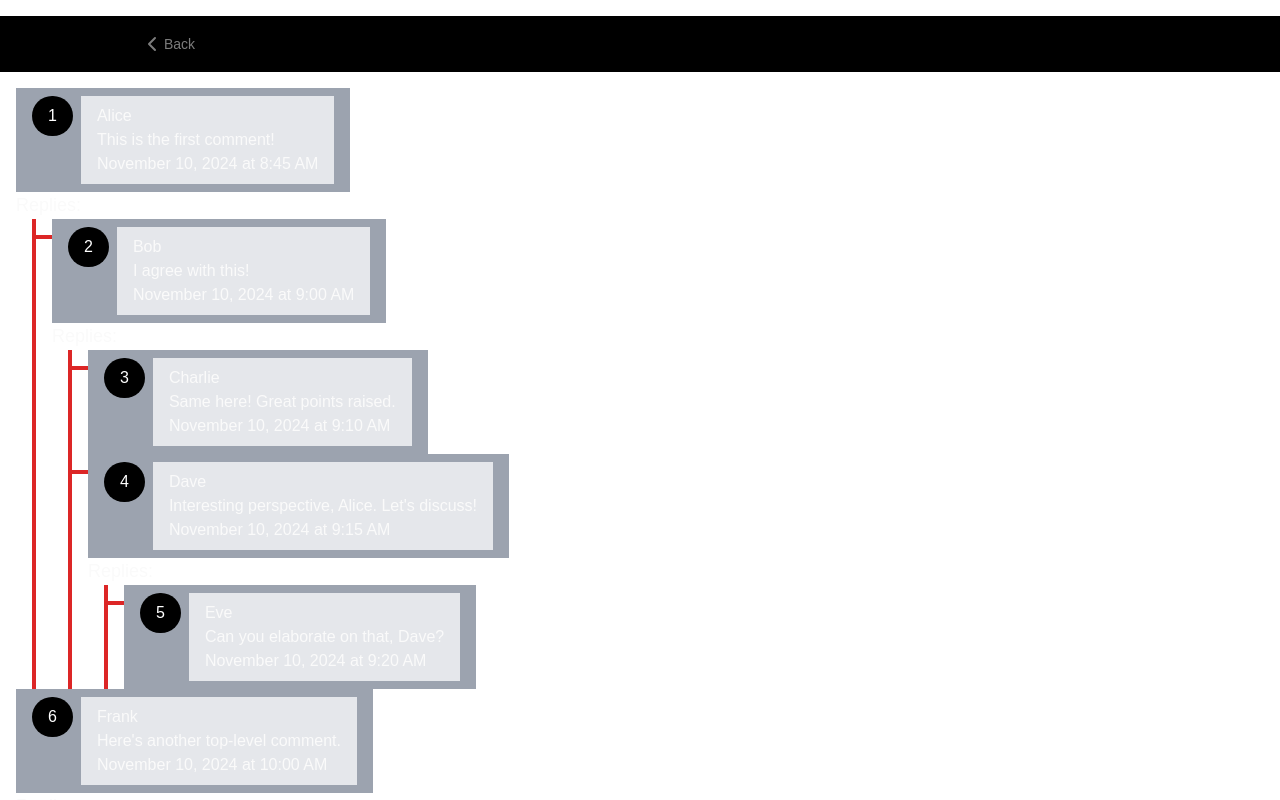
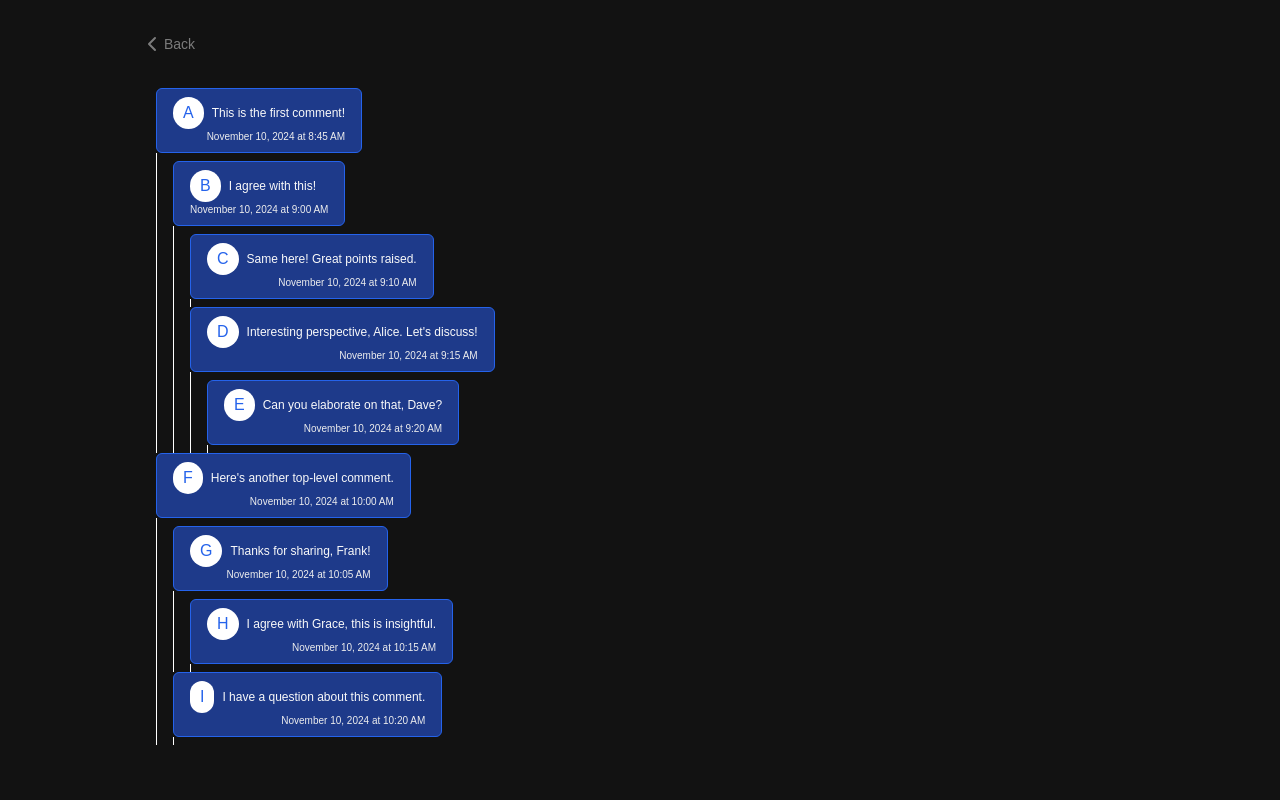
Before and after one commit to AzadTom/AzadReact-Practice, a React (Vite) app: page /nested-comment in a window 1280 px wide. Shown: the top 800 px of the page. Built offline with nearby package versions, Linux system fonts and the light colour scheme.

Commit message:
added changes to comment-nested one

```diff
--- a/src/App.tsx
+++ b/src/App.tsx
@@ -1,5 +1,5 @@
 import "./App.css";
-import { Routes, Route, useLocation } from "react-router-dom";
+import { Routes, Route } from "react-router-dom";
 import Homepage from "./pages/HomePage/Homepage";
 import BlogPage from "./pages/BlogPage/BlogPage";
 import DialogPage from "./pages/DialogPage/DialogPage";
@@ -9,19 +9,9 @@ import NestedComment from "./pages/NestedComment/NestedComment";
 import SignUpModelPage from "./pages/SignupModel/SignUpModelPage";
 import ButtonPage from "./pages/ButtonPage/ButtonPage";
 import BestBlogPage from "./pages/BlogPage/BestBlogPage";
-import { useEffect } from "react";
 import ErrorBoundryWrapper from "./features/ErrorBoundry/ErrorBoundryWrapper";
 
 function App() {
-  const location = useLocation();
-
-  useEffect(() => {
-    if (location.pathname === "/nested-comment") {
-      document.body.style.backgroundColor = "white";
-    } else {
-      document.body.style.backgroundColor = "black";
-    }
-  }, [location]);
 
   return (
       <ErrorBoundryWrapper>
--- a/src/components/Comment/CommenItem.tsx
+++ b/src/components/Comment/CommenItem.tsx
@@ -1,43 +1,38 @@
+import { Fragment } from "react/jsx-runtime";
+import { TComment } from "../../constants/constant";
+import { formatTimestamp } from "../../constants/constant";
 
-import { Comment } from '../../constants/constant'
-import { formatTimestamp } from '../../utils/utils';
-
-const CommenItem = (props:Comment) => {
-
-    const  {author,content,id,replies,timestamp} = props;
+const CommenItem = (props: TComment) => {
+  const { author, content, replies, timestamp } = props;
 
   return (
-    <div className=''>
-       <div className='bg-gray-400 px-4 py-2 max-w-[max-content] flex gap-2 justify-start items-start'>
-        <h2 className='px-4 py-2 rounded-full bg-black text-white'>{id}</h2>
-         <div className='bg-gray-200 px-4 py-2'>
-         <p className='font-medium'>{author}</p>
-         <p>{content}</p>
-         <p className='font-light'>{formatTimestamp(timestamp)}</p>
-         </div>
+    <Fragment>
+      <section className="px-4 py-2 rounded-md bg-blue-900 border border-blue-600 w-[max-content]">
+        <div className="flex gap-2 items-center">
+          <h2 className="px-2.5 py-1 rounded-full bg-white text-blue-600 flex justify-center items-center font-medium">
+            {author.charAt(0)}
+          </h2>
+          <p className="text-xs">{content}</p>
         </div>
-
-        <div>
-        {replies.length>0 && <h2 className='font-medium text-[18px]'>Replies:</h2> }
-        <div className='flex mx-4 justify-start'>
-           <div className='w-1 h-auto bg-red-600 hover:bg-pink-600'></div>
-           <div>
-
-           {replies.map((item)=>{
-
-             return <div className='flex justify-start items-start'>
-             <div className='mt-4 h-1 w-4 bg-red-600 hover:bg-pink-600'></div>
-             <CommenItem{...item}/>
-                </div>
-           })}
-
-           </div>
+        <p className="text-[10px] text-end text-[#EEEEEE]">
+          {formatTimestamp(timestamp)}
+        </p>
+      </section>
+      <section className="flex">
+        <div className="flex">
+          <div className="w-[1px] h-auto bg-white"></div>
+          <div className="w-4 h-auto">
+             <div className=""></div>
+          </div>
         </div>
+        <div className="flex flex-col mt-2">
+          {replies.map((item) => (
+            <CommenItem {...item} />
+          ))}
         </div>
-
-
-    </div>
-  )
-}
+      </section>
+    </Fragment>
+  );
+};
 
 export default CommenItem;
--- a/src/components/Comment/CommentContainer.tsx
+++ b/src/components/Comment/CommentContainer.tsx
@@ -1,11 +1,18 @@
-import commentsData from "../../constants/constant"
+import commentsData, { TComment } from "../../constants/constant"
+import List from "../../features/List/List"
 import CommenItem from "./CommenItem"
 
 const CommentContainer = () => {
 
   return (
-    <section className="m-4">
-      {commentsData.map((item)=>(<CommenItem {...item}/>))}
+    <section className="max-w-[1000px] mx-auto p-4">
+      <div className="flex flex-col">
+      <List
+       data={commentsData}
+       renderItem={(item:TComment)=>(<CommenItem {...item}/>)}
+       keyExtractor={(item:TComment)=>(item.author+item.id)}
+      />
+      </div>
     </section>
   )
 }
--- a/src/constants/constant.ts
+++ b/src/constants/constant.ts
@@ -1,13 +1,13 @@
 // Define types for comments and nested replies
-export type Comment = {
+export type TComment = {
     id: number;
     author: string;
     content: string;
     timestamp: string;
-    replies: Comment[]; // Nested replies are of type Comment, allowing for recursive nesting
+    replies: TComment[]; // Nested replies are of type Comment, allowing for recursive nesting
   };
 
-  const commentsData: Comment[] = [
+  const commentsData: TComment[] = [
     {
       id: 1,
       author: "Alice",
@@ -79,3 +79,21 @@ export type Comment = {
   ];
 
   export default commentsData;
+
+
+  export function formatTimestamp(timestamp: string): string {
+    const date = new Date(timestamp);
+
+    // Options for a human-readable date format
+    const options: Intl.DateTimeFormatOptions = {
+      year: "numeric",
+      month: "long",
+      day: "numeric",
+      hour: "numeric",
+      minute: "numeric",
+      hour12: true,
+    };
+
+    // Format the date to a readable format, e.g., "November 10, 2024, 10:00 AM"
+    return date.toLocaleDateString("en-US", options);
+  }
--- a/src/pages/HomePage/Homepage.tsx
+++ b/src/pages/HomePage/Homepage.tsx
@@ -42,6 +42,11 @@ function Homepage() {
       text:'NestedComment',
       route:'/nested-comment',
       img:'https://images.pexels.com/photos/7190944/pexels-photo-7190944.jpeg?auto=compress&cs=tinysrgb&w=600',
+    },
+    {
+      text:'Register',
+      route:'/register',
+      img:'https://images.pexels.com/photos/7190944/pexels-photo-7190944.jpeg?auto=compress&cs=tinysrgb&w=600',
     }
   ];
 
--- a/src/pages/NestedComment/NestedComment.tsx
+++ b/src/pages/NestedComment/NestedComment.tsx
@@ -6,9 +6,7 @@ function NestedComment() {
 
   return (
     <div>
-       <div className="bg-black">
        <GoBack/>
-       </div>
       <CommentContainer/>
     </div>
   )
--- a/src/pages/Register/Register.tsx
+++ b/src/pages/Register/Register.tsx
@@ -19,8 +19,7 @@ function Register() {
   }
   return (
     <div className="flex flex-col items-center justify-center m-4">
-        <h2>Register</h2>
-        <button className="px-4 py-2 rounded-md bg-blue-600 text-white" onClick={handleNext}> Register {state?.step ? state.step :1}</button>
+        <button className="bg-pink-900 border border-pink-600 rounded-full px-4 py-2" onClick={handleNext}> Register {state?.step ? state.step :1}</button>
     </div>
   )
 }
--- a/src/utils/utils.ts
+++ b/src/utils/utils.ts
@@ -2,22 +2,3 @@ export const sum = (...numbers:number[])=>{
 
     return numbers.reduce((totalnum,num)=> totalnum+num,0);
 }
-
-
-
-export function formatTimestamp(timestamp: string): string {
-    const date = new Date(timestamp);
-
-    // Options for a human-readable date format
-    const options: Intl.DateTimeFormatOptions = {
-      year: "numeric",
-      month: "long",
-      day: "numeric",
-      hour: "numeric",
-      minute: "numeric",
-      hour12: true,
-    };
-
-    // Format the date to a readable format, e.g., "November 10, 2024, 10:00 AM"
-    return date.toLocaleDateString("en-US", options);
-  }
```
